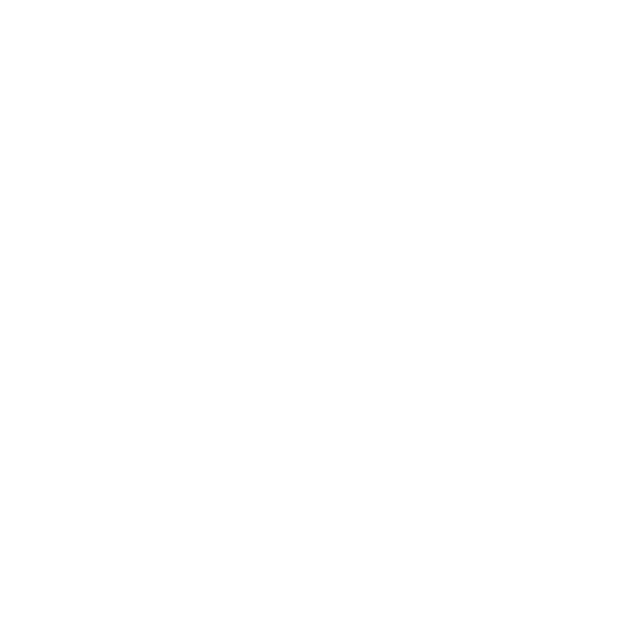
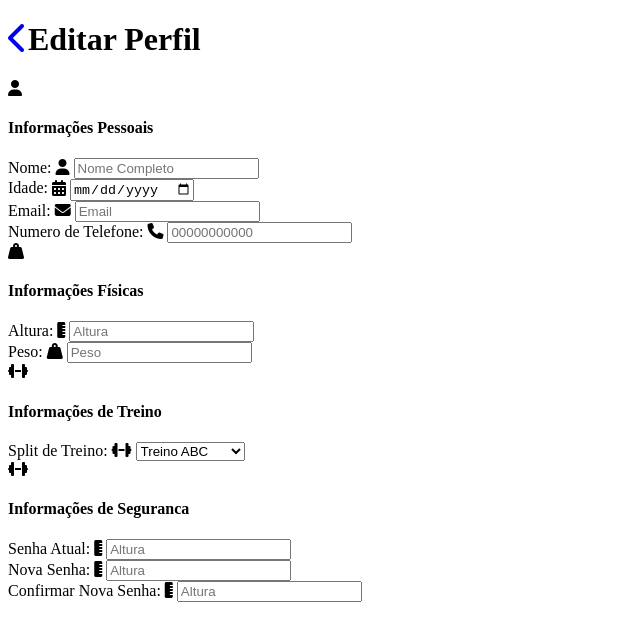
Before and after one commit to ErosFranklin/LIFE-FIT-BOOSTED, a website: page frontend/public/views/editing-user-data.html in a window 1280 px wide. Shown: the whole page, without its empty margins (0-640 px from the left). Drawn offline with Linux system fonts and the light colour scheme.

Commit message:
creation page editing user data

```diff
--- a/frontend/public/views/editing-user-data.html
+++ b/frontend/public/views/editing-user-data.html
@@ -0,0 +1,123 @@
+<!DOCTYPE html>
+<html lang="pt-br">
+<head>
+    <meta charset="UTF-8">
+    <meta name="viewport" content="width=device-width, initial-scale=1.0">
+    <title>Editar Dados</title>
+    <link rel="stylesheet" href="../style/style-spinner.css">
+    <link rel="stylesheet" href="../style/style-menu.css">
+    <link rel="stylesheet" href="https://cdnjs.cloudflare.com/ajax/libs/font-awesome/6.6.0/css/all.min.css" integrity="sha512-Kc323vGBEqzTmouAECnVceyQqyqdsSiqLQISBL29aUW4U/M7pSPA/gEUZQqv1cwx4OnYxTxve5UMg5GT6L4JJg==" crossorigin="anonymous" referrerpolicy="no-referrer" />
+</head>
+<body>
+    <main>
+        <div class="container-user-data">
+            <div class="container-header-data">
+                <h1><a href="../views/user-data.html"><i class="fa-solid fa-chevron-left"></i></a>Editar Perfil</h1>
+            </div>
+            <div class="container-user-datas">
+                <div class="container-grid-user-data">
+                    <div class="user-data-personal">
+                        <div class="info-users">
+                            <span><i class="fa-solid fa-user"></i><h4>Informações Pessoais</h1></span>
+                            <div class="infos" id="infos">
+                                <div class="info">
+                                    <span>Nome:</span>
+                                    <span class="info-component">
+                                        <i class="fa-solid fa-user"></i>
+                                        <input type="text" class="name-user" placeholder="Nome Completo">
+                                    </span>
+                                </div>
+                                <div class="info">
+                                    <span>Idade:</span>
+                                    <span class="info-component">
+                                        <i class="fa-solid fa-calendar-days"></i>
+                                        <input type="date" class="bithday-user" >
+                                    </span>
+
+                                </div>
+                                <div class="info">
+                                    <span>Email:</span>
+                                    <span class="info-component">
+                                        <i class="fa-solid fa-envelope"></i>
+                                        <input type="email" class="email-user" placeholder="Email">
+                                    </span>
+                                </div>
+                                <div class="info">
+                                    <span>Numero de Telefone:</span>
+                                    <span class="info-component">
+                                      <i class="fa-solid fa-phone"></i>
+                                      <input type="text" class="phone-user" placeholder="00000000000">
+                                    </span>
+                                </div>
+                            </div>
+                        </div>
+                        <div class="info-physical">
+                          <span><i class="fa-solid fa-weight-hanging"></i><h4>Informações Físicas</h1></span>
+                            <div class="infos" id="infos">
+                                <div class="info">
+                                    <span>Altura:</span>
+                                    <span class="info-component">
+                                        <i class="fa-solid fa-ruler-vertical"></i>
+                                        <input type="number" class="height-user" placeholder="Altura">
+                                    </span>
+                                </div>
+                                <div class="info">
+                                    <span>Peso:</span>
+                                    <span class="info-component">
+                                        <i class="fa-solid fa-weight-hanging"></i>
+                                        <input type="number" class="weight-user" placeholder="Peso">
+                                    </span>
+                                </div>
+                              </div>
+                        </div>
+                        <div class="info-trainning">
+                            <span><i class="fa-solid fa-dumbbell"></i><h4>Informações de Treino</h1></span>
+                            <div class="infos" id="infos">
+                                <div class="info">
+                                    <span>Split de Treino:</span>
+                                    <span class="info-component">
+                                        <i class="fa-solid fa-dumbbell"></i>
+                                        <select name="split-treino" id="split-treino">
+                                            <option value="ABC">Treino ABC</option>
+                                            <option value="ABCD">Treino ABCD</option>
+                                            <option value="ABCDE">Treino ABCDE</option>
+                                        </select>
+                                    </span>
+                                </div>
+                              </div>
+                        </div>
+                        <div class="info-secutiry">
+                            <span><i class="fa-solid fa-dumbbell"></i><h4>Informações de Seguranca</h1></span>
+                            <div class="infos-security" id="infos-security">
+                                <div class="info-security">
+                                    <span>Senha Atual:</span>
+                                    <span class="info-component">
+                                        <i class="fa-solid fa-ruler-vertical"></i>
+                                        <input type="number" class="height-user" placeholder="Altura">
+                                    </span>
+                                </div>
+                                <div class="info-security">
+                                    <span>Nova Senha:</span>
+                                    <span class="info-component">
+                                        <i class="fa-solid fa-ruler-vertical"></i>
+                                        <input type="number" class="height-user" placeholder="Altura">
+                                    </span>
+                                </div>
+                                <div class="info-security">
+                                    <span>Confirmar Nova Senha:</span>
+                                    <span class="info-component">
+                                        <i class="fa-solid fa-ruler-vertical"></i>
+                                        <input type="number" class="height-user" placeholder="Altura">
+                                    </span>
+                                </div>
+                              </div>
+                        </div>
+                    </div>
+                </div>
+            </div>
+        </div>
+
+    </main>
+
+</body>
+</html>
```
Also changed, not shown: frontend/public/views/user-data.html (+1 -1 lines).
